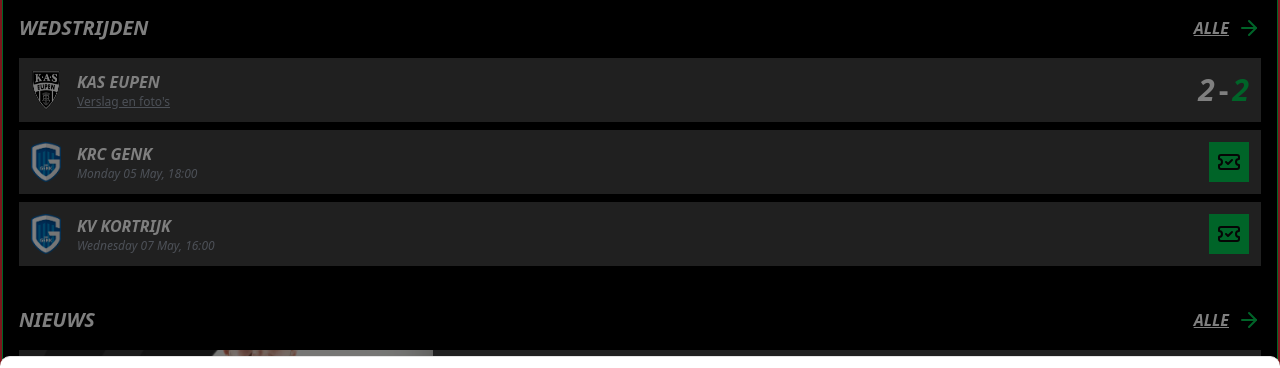
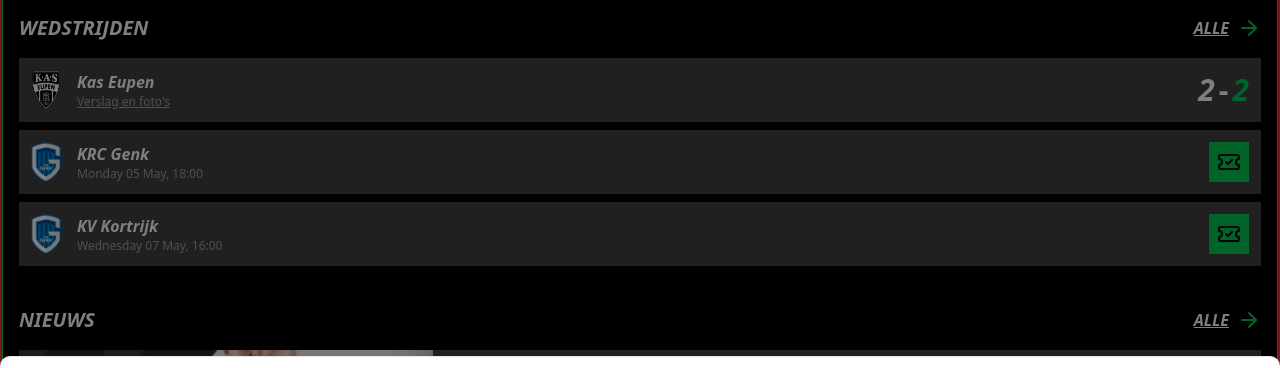
Before and after one commit to BertVereecken/cercle-case, a Next.js app: page / in a window 1280 px wide. Shown: the part 269-637 px from the top of the page. Built offline with nearby package versions, Linux system fonts and the light colour scheme; no server answers.

Commit message:
refactor: className prop instead of separate typography props

```diff
--- a/src/app/home/components/future-game-info.component.tsx
+++ b/src/app/home/components/future-game-info.component.tsx
@@ -18,7 +18,7 @@
         <div className={"flex gap-4"}>
           <Image src={"/krc-genk.png"} alt={"genk"} width={30} height={30} />
           <div className={"flex flex-col"}>
-            <SubTitle underline={false}>{futureGameInfo.gameName}</SubTitle>
+            <SubTitle className={"italic"}>{futureGameInfo.gameName}</SubTitle>
             <Description>
               {format(futureGameInfo.gameDate, "eeee dd MMMM, HH:mm")}
             </Description>
--- a/src/app/home/components/past-game-info.component.tsx
+++ b/src/app/home/components/past-game-info.component.tsx
@@ -16,10 +16,8 @@
         <div className={"flex gap-4"}>
           <Image src={"/kas-eupen.png"} alt={"genk"} width={30} height={30} />
           <div className={"flex flex-col"}>
-            <SubTitle underline={false}>{pastGameInfo.gameName}</SubTitle>
-            <Description underline italic={false}>
-              Verslag en foto's
-            </Description>
+            <SubTitle className={"italic"}>{pastGameInfo.gameName}</SubTitle>
+            <Description className={"underline"}>Verslag en foto's</Description>
           </div>
         </div>
         <GameScore
--- a/src/app/home/components/recent-news-item.component.tsx
+++ b/src/app/home/components/recent-news-item.component.tsx
@@ -25,10 +25,8 @@
         </div>
 
         <div className={"flex flex-col justify-center gap-1"}>
-          <SubTitle underline={false} capitalized={false} italic={false}>
-            {recentNewsArticle.title}
-          </SubTitle>
-          <Description italic={false} className={"text-white font-semibold"}>
+          <SubTitle>{recentNewsArticle.title}</SubTitle>
+          <Description className={"text-white font-semibold"}>
             {formatDistanceToNow(recentNewsArticle.publishedDate, {
               addSuffix: true,
             })}
--- a/src/app/page.tsx
+++ b/src/app/page.tsx
@@ -34,7 +34,7 @@
 
       <div className={"bg-black p-4"}>
         <div className={"flex justify-between items-center pb-4"}>
-          <HeaderTitle>Wedstrijden</HeaderTitle>
+          <HeaderTitle className={"italic uppercase"}>Wedstrijden</HeaderTitle>
           <AllInfoButton />
         </div>
 
@@ -43,7 +43,7 @@
         </div>
 
         <div className={"flex justify-between items-center pb-4"}>
-          <HeaderTitle>Nieuws</HeaderTitle>
+          <HeaderTitle className={"italic uppercase"}>Nieuws</HeaderTitle>
           <AllInfoButton />
         </div>
 
--- a/src/components/all-info-button.tsx
+++ b/src/components/all-info-button.tsx
@@ -4,7 +4,7 @@
 export function AllInfoButton() {
   return (
     <div className={"flex gap-2"}>
-      <SubTitle underline>Alle</SubTitle>
+      <SubTitle className={"underline italic uppercase"}>Alle</SubTitle>
       <ArrowRight className={"text-green-500"} />
     </div>
   );
--- a/src/components/typography.tsx
+++ b/src/components/typography.tsx
@@ -1,40 +1,23 @@
 import { FC, PropsWithChildren } from "react";
 import { cn } from "@/lib/utils";
 
-export const SubTitle: FC<
-  PropsWithChildren<{
-    italic?: boolean;
-    underline?: boolean;
-    capitalized?: boolean;
-  }>
-> = ({ children, italic = true, underline, capitalized = true }) => (
-  <p
-    className={cn(
-      `text-white font-bold ${capitalized && "uppercase"} ${italic && "italic"} ${underline && "underline"}`,
-    )}
-  >
-    {children}
-  </p>
+type TypographyProps = {
+  className?: string;
+};
+
+export const SubTitle: FC<PropsWithChildren<TypographyProps>> = ({
+  children,
+  className,
+}) => <p className={cn(`text-white font-bold ${className}`)}>{children}</p>;
+
+export const Description: FC<PropsWithChildren<TypographyProps>> = ({
+  children,
+  className,
+}) => <p className={cn(`text-gray-400 text-xs ${className}`)}>{children}</p>;
+
+export const HeaderTitle: FC<PropsWithChildren<TypographyProps>> = ({
+  children,
+  className,
+}) => (
+  <h2 className={`text-white text-xl font-bold ${className}`}>{children}</h2>
 );
-
-export const Description: FC<
-  PropsWithChildren<{
-    italic?: boolean;
-    underline?: boolean;
-    className?: string;
-  }>
-> = ({ children, italic = true, underline, className }) => (
-  <p
-    className={cn(
-      `text-gray-400 text-xs ${italic && "italic"} ${underline && "underline"} ${className}`,
-    )}
-  >
-    {children}
-  </p>
-);
-
-export const HeaderTitle: FC<PropsWithChildren> = ({ children }) => (
-  <h2 className={"text-white uppercase text-xl font-bold italic"}>
-    {children}
-  </h2>
-);
```
